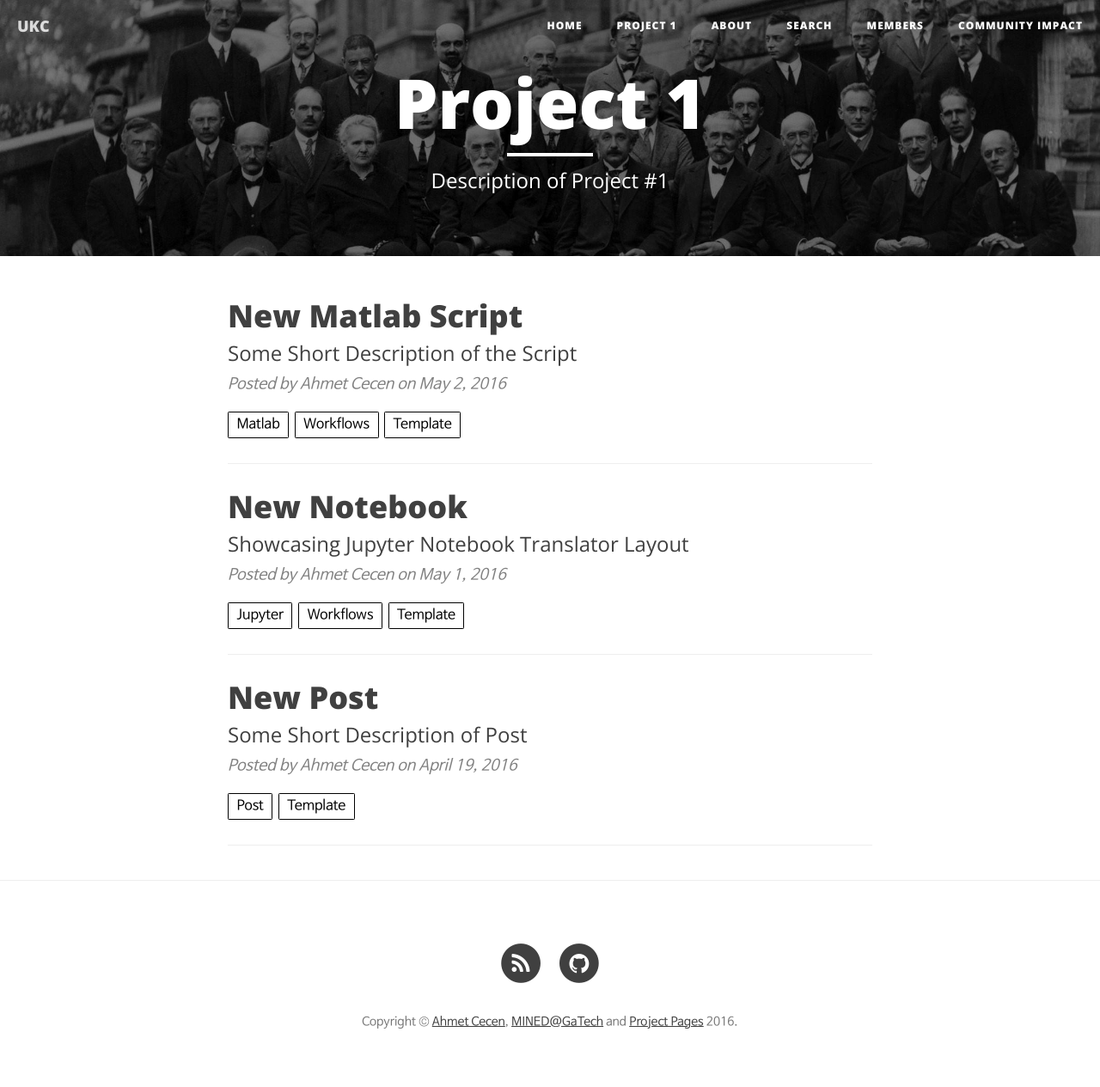
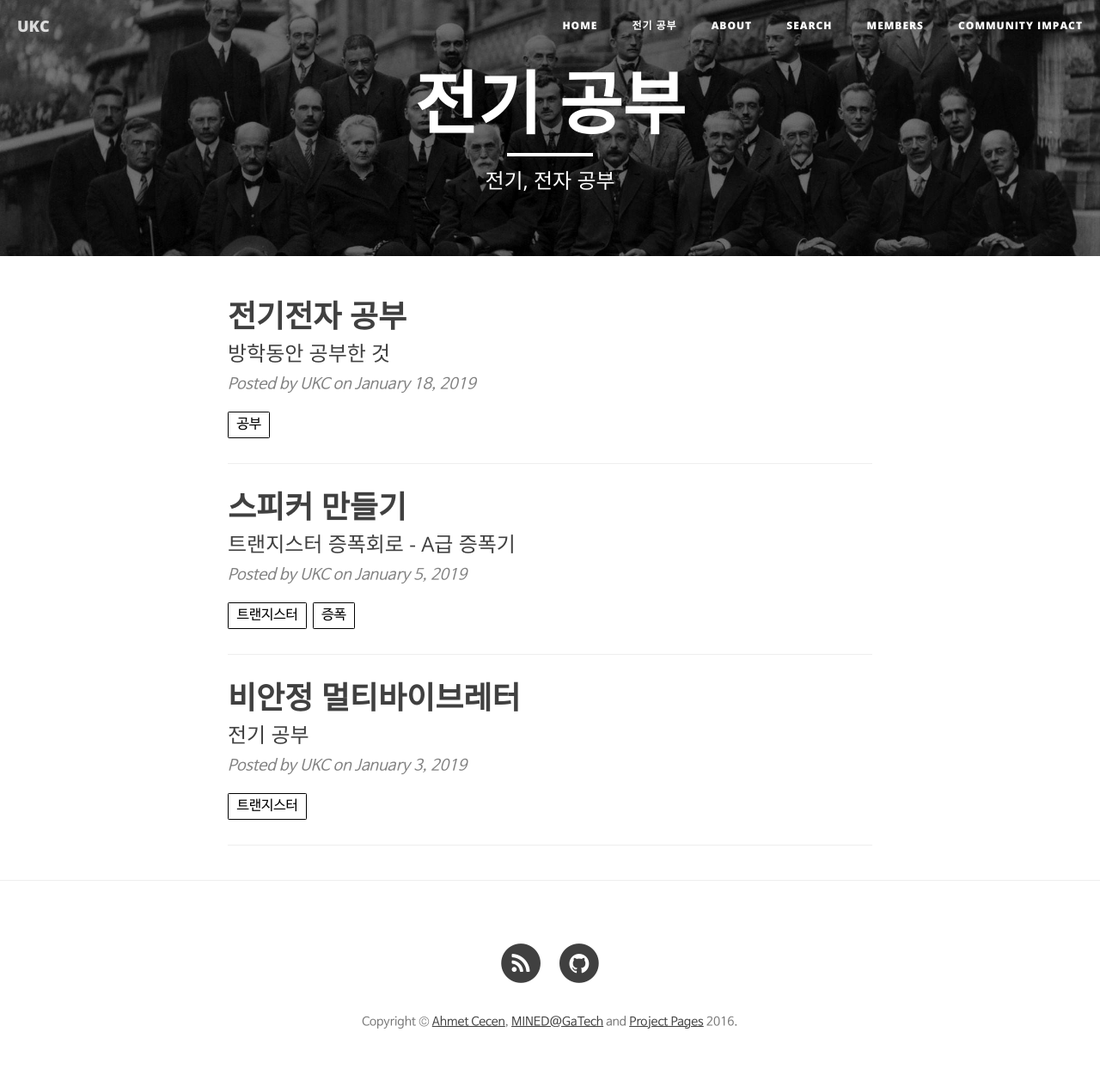
Before and after one commit to fbqweasd/fbqweasd.github.io, a Jekyll site: the page built from projects/project1.md, in a window 1280 px wide. Shown: the whole page at 86% size. Built offline with Jekyll 4.4.1, drawn with Linux system fonts in a browser that asks for light colours; nearby versions of some CDN libraries.

Commit message:
cartegory

```diff
--- a/_config.yml
+++ b/_config.yml
@@ -15,7 +15,7 @@ logo: /img/logos/Project-Pages-New-Logo-Inverted.png
 # Tertiary Parameters
 github_username:  fbqweasd
 project_repository:
-disqus_shortname: fbqweasd-github-io.
+disqus_shortname: fbqweasd-github-io
 g-analytics: UA-133229391-1
 altmetric: true
 
--- a/projects/project1.md
+++ b/projects/project1.md
@@ -1,7 +1,7 @@
 ---
 layout: project
-title: "Project 1"
-description: "Description of Project #1"
+title: "전기 공부"
+description: "전기, 전자 공부"
 header-img: "img/home-bg.jpg"
-category: project1
+category: 전기공부
 ---
```
Also changed, not shown: _posts/2019-01-03-TR.md (+1 -1 lines), _posts/2019-01-05-spacker.md (+1 -1 lines), _posts/2019-01-18-ET_stu.md (+1 -1 lines).
